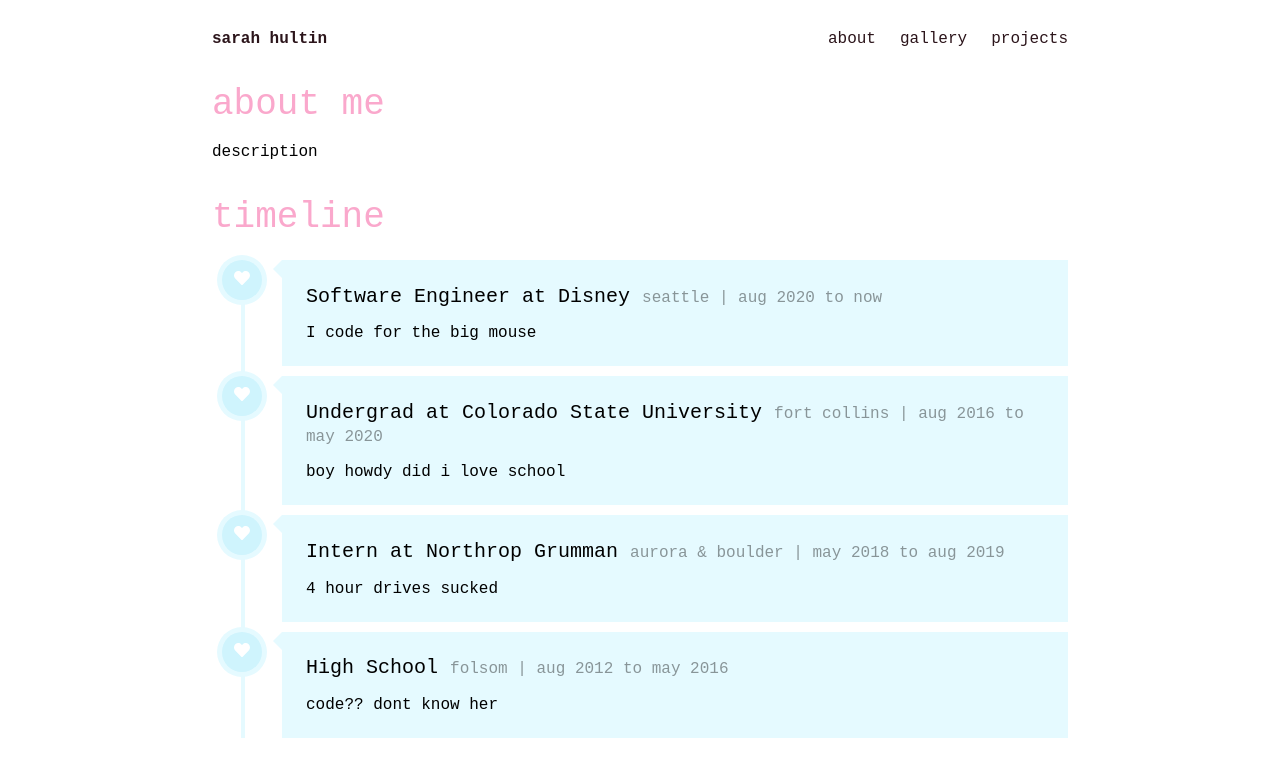
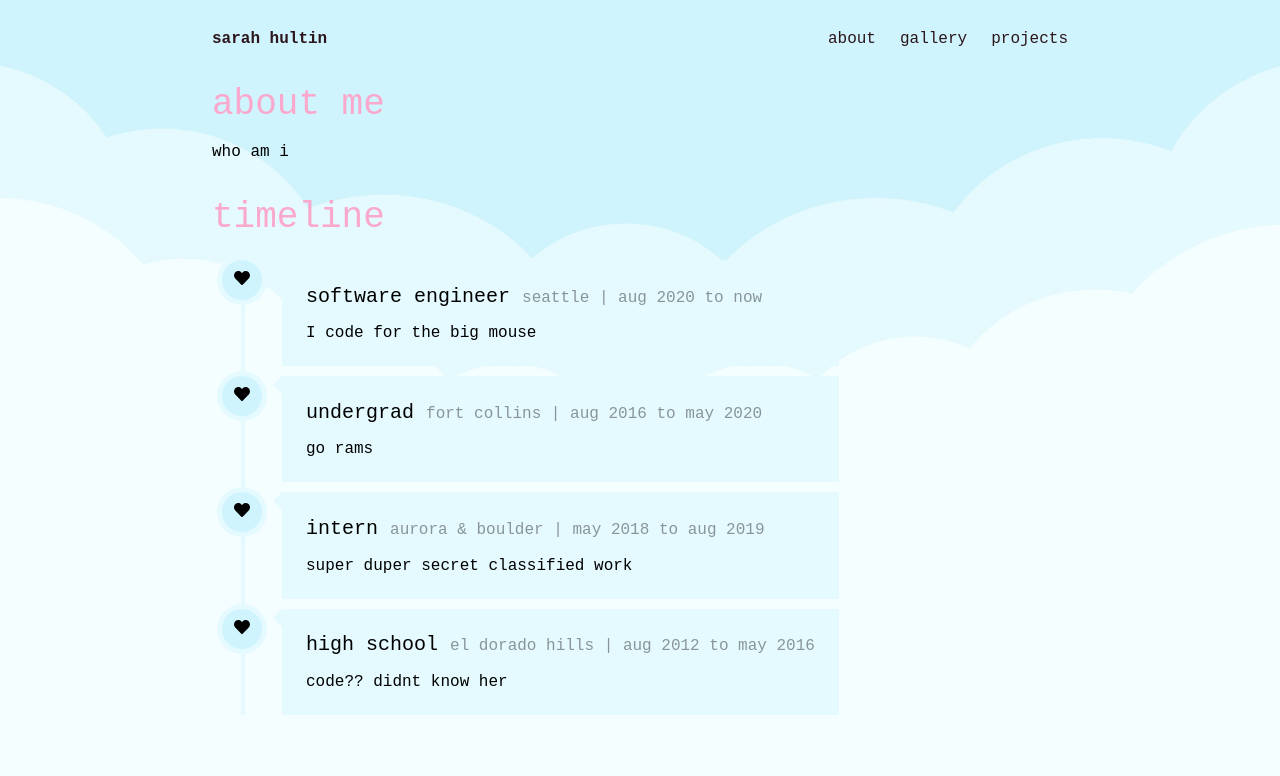
Before and after one commit to smhultin/personal-website, a React (Create React App) app: page /#/about in a window 1280 px wide. Shown: the top 776 px of the page. Built offline with nearby package versions, Linux system fonts and the light colour scheme.

Commit message:
created gallery page, added resources folder

```diff
--- a/src/App.js
+++ b/src/App.js
@@ -1,5 +1,5 @@
 import './theme/App.css';
-import { About, Home } from './pages';
+import { About, Gallery, Home } from './pages';
 import NavBar from './components/navbar';
 
 import { HashRouter, Route } from 'react-router-dom';
@@ -14,6 +14,7 @@ const App = () => {
         <Flex>
           <Route exact path='/' component={ Home } />
           <Route exact path='/about' component={ About } />
+          <Route exact path='/gallery' component={ Gallery } />
         </Flex>
       </div>
     </HashRouter>
--- a/src/components/navbar.js
+++ b/src/components/navbar.js
@@ -13,7 +13,7 @@ const NavBar = (props) => {
         <Link className='nav-main' to={{ pathname: '/' }}><b>sarah hultin</b></Link>
         <Box mx='auto' />
         <Link className='nav' to={{ pathname: '/about' }}>about</Link>
-        <Link className='nav' to={{ pathname: '#!' }}>gallery</Link>
+        <Link className='nav' to={{ pathname: '/gallery' }}>gallery</Link>
         <Link className='nav' to={{ pathname: '#!'}}>projects</Link>
       </Flex>
     );
--- a/src/components/time-entry.js
+++ b/src/components/time-entry.js
@@ -13,7 +13,7 @@ const TimeEntry = (props) => {
     <div className='time-entry'>
       <div className='time-entry-inner'>
         <div className='time-icon color-4'>
-          <FontAwesomeIcon icon={ faHeart } color='white' />
+          <FontAwesomeIcon icon={ faHeart } />
         </div>
         <div className='time-label'>
           <h2>{ title } <span>{ location } | { start } to { end }</span></h2>
--- a/src/pages/about.js
+++ b/src/pages/about.js
@@ -6,38 +6,28 @@ import { Text } from 'rebass';
 
 const About = (props) =>  {
 
+    var aboutJson = require('../resources/about.json');
+
+    let timeline = [];
+    aboutJson.timeline.forEach((entry, index) => {
+      timeline.push(
+        <TimeEntry
+          title={entry.title}
+          location={entry.location}
+          start={entry.start}
+          end={entry.end}
+          description={entry.description} />);
+    });
+
     return (
       <div>
         <Text className='page-header'>about me</Text>
-        <Text>description</Text>
+        <Text>{aboutJson.description}</Text>
 
         <div>
           <Text className='page-header'>timeline</Text>
           <div className='time-container'>
-            <TimeEntry
-              title='Software Engineer at Disney'
-              location='seattle'
-              start='aug 2020'
-              end='now'
-              description='I code for the big mouse' />
-            <TimeEntry
-              title='Undergrad at Colorado State University'
-              location='fort collins'
-              start='aug 2016'
-              end='may 2020'
-              description='boy howdy did i love school' />
-            <TimeEntry
-              title='Intern at Northrop Grumman'
-              location='aurora & boulder'
-              start='may 2018'
-              end='aug 2019'
-              description='4 hour drives sucked' />
-            <TimeEntry
-              title='High School'
-              location='folsom'
-              start='aug 2012'
-              end='may 2016'
-              description='code?? dont know her' />
+            {timeline}
           </div>
         </div>
       </div>
--- /dev/null
+++ b/src/pages/gallery.js
@@ -0,0 +1,18 @@
+import React from 'react';
+import '../theme/App.css';
+
+import { Text } from 'rebass';
+
+const Gallery = (props) =>  {
+
+    var galleryJson = require('../resources/gallery.json');
+
+    return (
+      <div>
+        <Text className='page-header'>gallery</Text>
+        <Text>{galleryJson.description}</Text>
+      </div>
+    );
+}
+
+export default Gallery;
--- a/src/pages/home.js
+++ b/src/pages/home.js
@@ -8,6 +8,7 @@ const Home = (props) => {
     return (
       <div>
         <Text className='header' fontSize={125}>sarah<br/>hultin</Text>
+        <div class='cloud'></div>
       </div>
     );
 };
--- a/src/pages/index.js
+++ b/src/pages/index.js
@@ -1,2 +1,3 @@
 export { default as About } from './about';
+export { default as Gallery } from './gallery';
 export { default as Home } from './home';
--- /dev/null
+++ b/src/resources/about.json
@@ -0,0 +1,33 @@
+{
+  "description": "who am i",
+  "timeline": [
+    {
+      "title": "software engineer",
+      "location": "seattle",
+      "start": "aug 2020",
+      "end": "now",
+      "description": "I code for the big mouse"
+    },
+    {
+      "title": "undergrad",
+      "location": "fort collins",
+      "start": "aug 2016",
+      "end": "may 2020",
+      "description": "go rams"
+    },
+    {
+      "title": "intern",
+      "location": "aurora & boulder",
+      "start": "may 2018",
+      "end": "aug 2019",
+      "description": "super duper secret classified work"
+    },
+    {
+      "title": "high school",
+      "location": "el dorado hills",
+      "start": "aug 2012",
+      "end": "may 2016",
+      "description": "code?? didnt know her"
+    }
+  ]
+}
--- /dev/null
+++ b/src/resources/gallery.json
@@ -0,0 +1,39 @@
+{
+  "description": "i like to sew a whole lot",
+  "years": [
+    {
+      "2021": [
+        {
+          "title": "mei inspired dress",
+          "leadPhoto": "",
+          "photos": []
+        },
+        {
+          "title": "ponyo inspired dress",
+          "leadPhoto": "",
+          "photos": []
+        },
+        {
+          "title": "naoko inspired dress",
+          "leadPhoto": "",
+          "photos": []
+        }
+      ]
+    },
+    {
+      "2020": []
+    },
+    {
+      "2019": []
+    },
+    {
+      "2018": [
+        {
+          "title": "bee (s1e5) cosplay",
+          "leadPhoto": "./photos/gallery/bee-lead.JPG",
+          "photos": []
+        }
+      ]
+    }
+  ]
+}
--- a/src/theme/App.css
+++ b/src/theme/App.css
@@ -3,6 +3,7 @@
   --pink2: #FABDD8;
   --pink3: #FAA8CC;
   --mint: #A0EADB;
+  --bluewhite: #F4FDFF;
   --blue1: #E5FAFF;
   --blue2: #DBF6FF;
   --blue3: #CFF4FD;
@@ -13,10 +14,18 @@
 
 .App {
   text-align: left;
-  font-family: "Courier New";
+  font-family: 'Courier New';
   max-width: 856px;
   margin: 0 auto;
   padding: 0 48px;
+}
+
+body{
+  background-color: var(--bluewhite);
+  background-image: url('../resources/photos/cloud.jpg');
+  background-position: top;
+  background-repeat: no-repeat;
+  background-size: 100%
 }
 
 .page-header {
@@ -76,7 +85,7 @@
   box-shadow: 0 0 0 5px var(--blue1);
   line-height: 40px;
   float: left; }
-.time-container .time-entry .time-entry-inner .time-icon i {
+.time-container .time-entry .time-entry-inner .time-icon FontAwesomeIcon {
   color: var(--pink1); }
 .time-container .time-entry .time-entry-inner .time-icon.color-2 {
   background: var(--pink1); }
```
Also changed, not shown: src/resources/photos/cloud.jpg (added), src/resources/photos/gallery/bee-lead.JPG (added).
